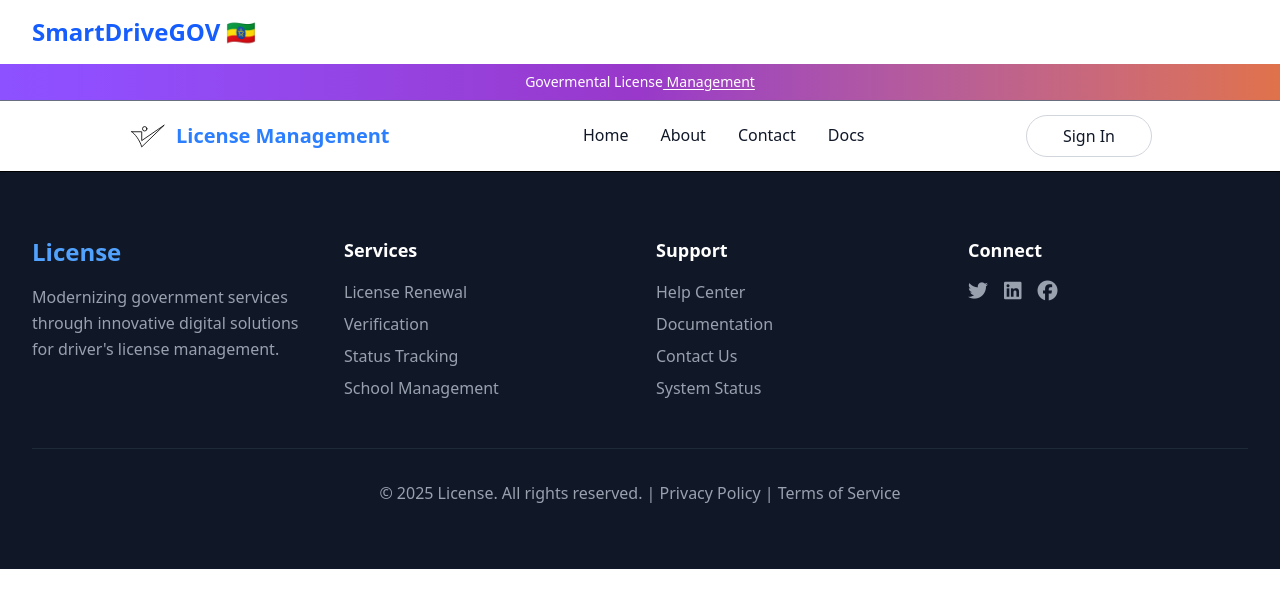
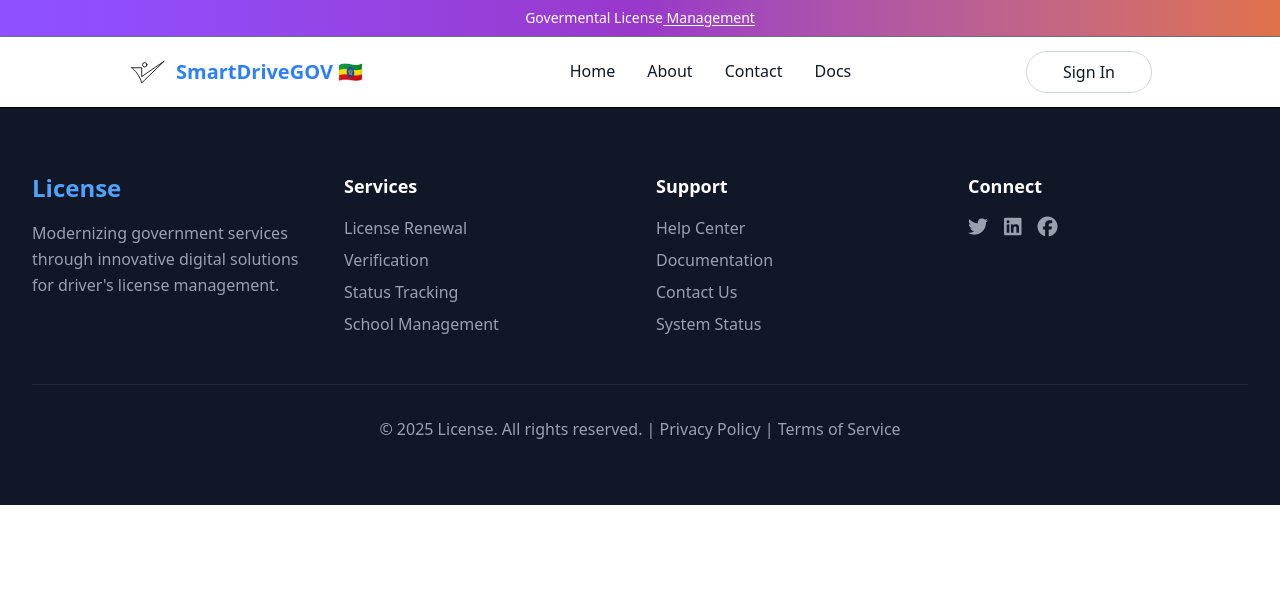
Before and after one commit to adel-kd/FaydaHackathonProject, a React (Vite) app in the folder client/: page / in a window 1280 px wide. Shown: the top 608 px of the page. Built offline with nearby package versions, Linux system fonts and the light colour scheme; the HTML template or start-up script is replaced by a standard one.

Commit message:
navbar edition

```diff
--- a/client/src/components/Navbar.jsx
+++ b/client/src/components/Navbar.jsx
@@ -8,14 +8,6 @@
 
   return (
     <header className="bg-white shadow-sm border-b">
-      <div className="max-w-7xl mx-auto px-4 sm:px-6 lg:px-8">
-        <div className="flex justify-between items-center h-16">
-          <Link to="/" className="flex items-center space-x-2">
-            <span className="text-2xl font-bold text-blue-600">SmartDriveGOV 🇪🇹</span>
-          </Link>
-        </div>
-      </div>
-
       <div className="text-sm text-white w-full border-b border-gray-500 shadow-stone-50">
         <div className="text-center font-medium py-2 bg-gradient-to-r from-violet-500 via-[#9938CA] to-[#E0724A]">
           <p>
@@ -27,7 +19,7 @@
       <nav className="relative h-[70px] flex items-center justify-between px-6 md:px-16 lg:px-24 xl:px-32 py-4 bg-white text-gray-900 transition-all shadow">
         <Link to="/home" className="flex items-center">
           <img src={blue_logo} alt="Logo" className="w-10 h-10 mr-2" />
-          <span className="text-xl font-bold text-blue-500">License Management</span>
+          <span className="text-xl font-bold text-blue-500">SmartDriveGOV 🇪🇹</span>
         </Link>
 
         <ul className="hidden md:flex items-center space-x-8 md:pl-28">
```
